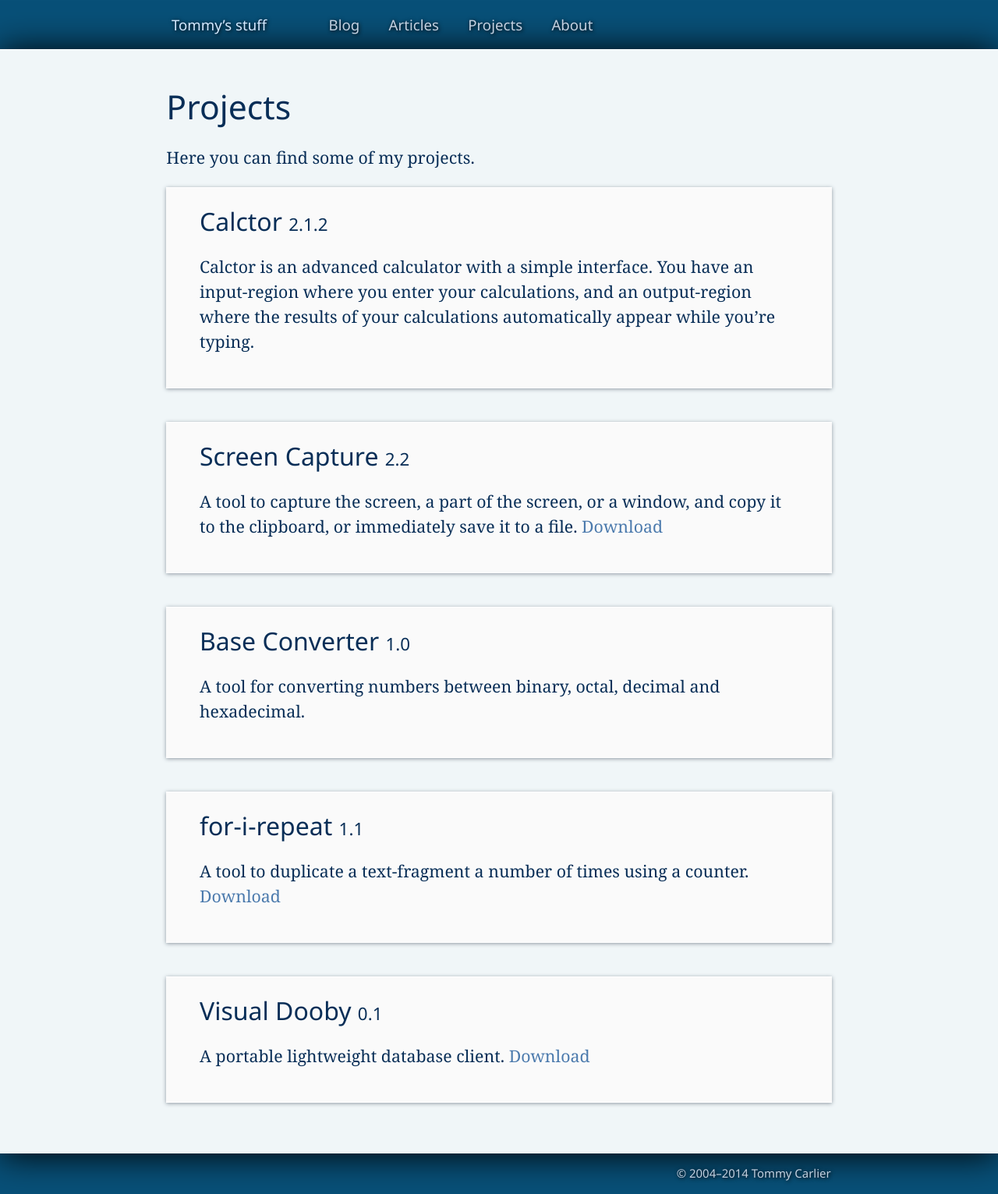
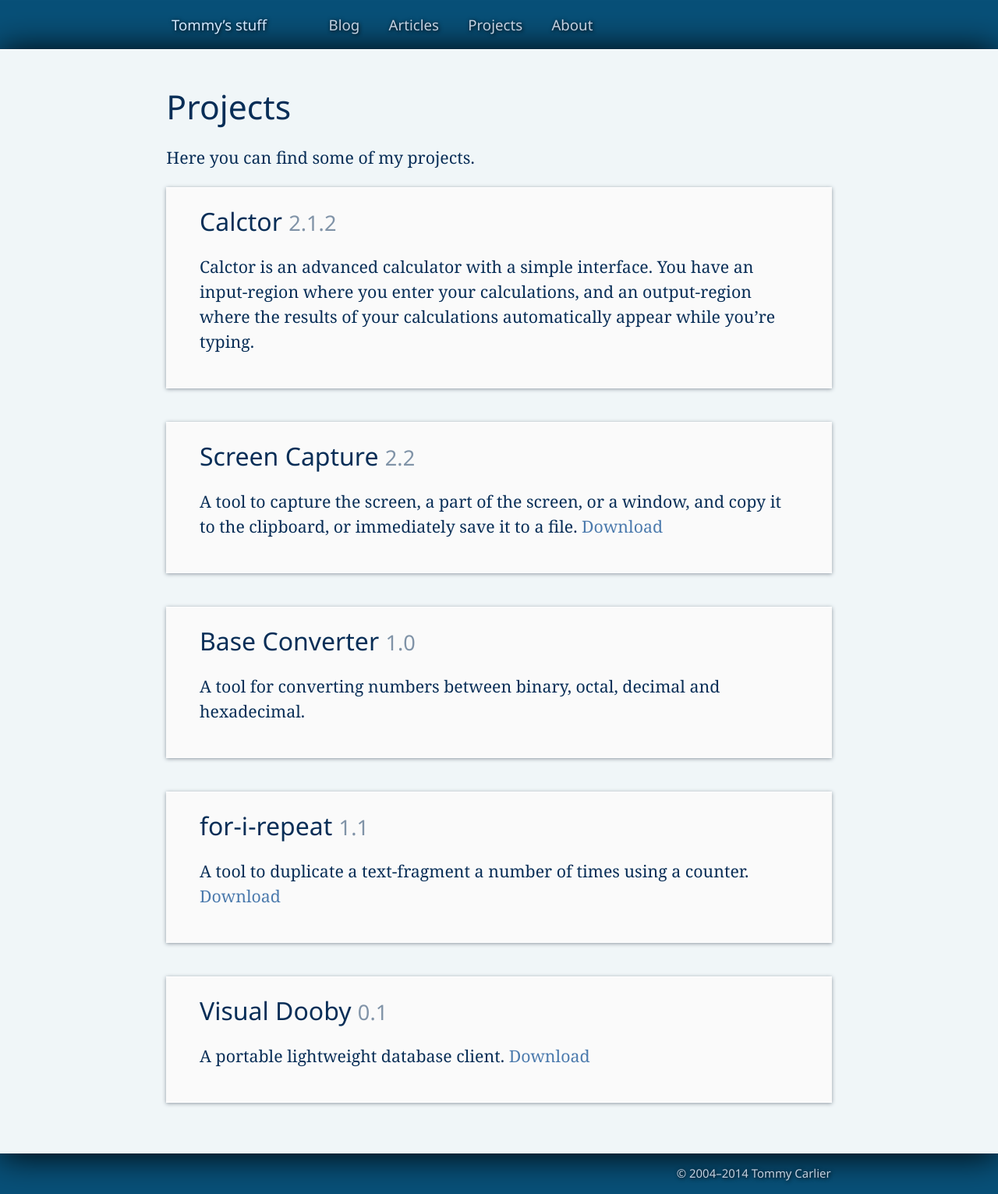
Before and after one commit to tommy-carlier/www.tcx.be, a Jekyll site: the page built from projects/index.html, in a window 1280 px wide. Shown: the whole page at 78% size. Built offline with Jekyll 4.4.1, drawn with Linux system fonts in a browser that asks for light colours.

Commit message:
Tweak to display of version numbers in headers

```diff
--- a/assets/site.sass
+++ b/assets/site.sass
@@ -84,8 +84,9 @@ body
 a
   text-decoration: none
 
-h1 > small
-  font-size: 70%
+h1 small
+  font-size: 85%
+  opacity: 0.5
 
 pre
   overflow: auto
```
